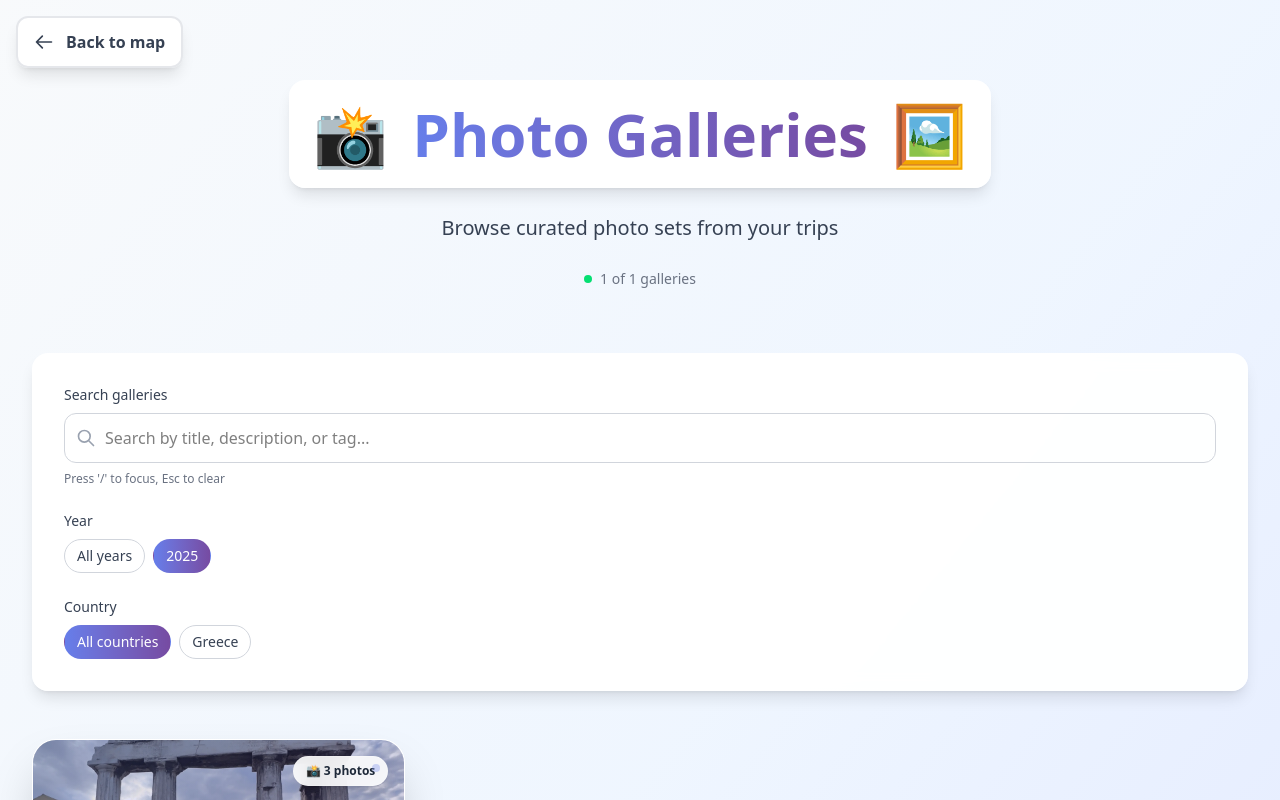
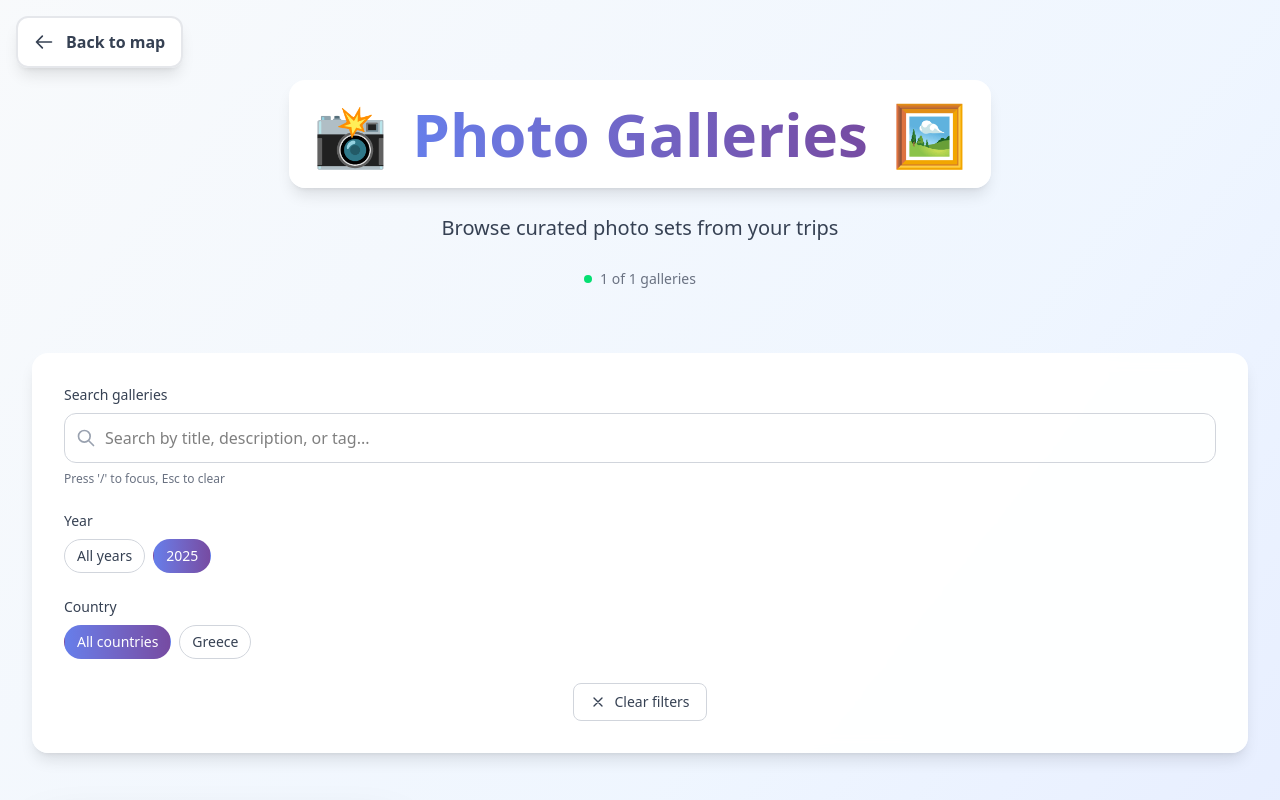
Before and after one commit to user-cube/visitedplaces, a Next.js app: page /galleries in a window 1280 px wide. Both pictures are taken after a click on the button "2025". Built offline with nearby package versions, Linux system fonts and the light colour scheme.

Commit message:
feat: ui improvements

```diff
--- a/src/pages/galleries/index.tsx
+++ b/src/pages/galleries/index.tsx
@@ -283,6 +283,35 @@ export default function GalleriesList() {
               </div>
             </div>
           </div>
+
+          {/* Clear Filters Button */}
+          {(searchTerm || selectedCountry || selectedYear) && (
+            <div className="mt-4 sm:mt-6 flex justify-center">
+              <button
+                onClick={() => {
+                  setSearchTerm('');
+                  setSelectedCountry('');
+                  setSelectedYear('');
+                }}
+                className="inline-flex items-center px-4 py-2 border border-gray-300 rounded-lg text-sm font-medium text-gray-700 bg-white hover:bg-gray-50 focus:outline-none focus:ring-2 focus:ring-offset-2 focus:ring-[#667eea] transition-colors duration-150"
+              >
+                <svg
+                  className="w-4 h-4 mr-2"
+                  fill="none"
+                  stroke="currentColor"
+                  viewBox="0 0 24 24"
+                >
+                  <path
+                    strokeLinecap="round"
+                    strokeLinejoin="round"
+                    strokeWidth={2}
+                    d="M6 18L18 6M6 6l12 12"
+                  />
+                </svg>
+                Clear filters
+              </button>
+            </div>
+          )}
         </div>
 
         {filtered.length === 0 ? (
```
